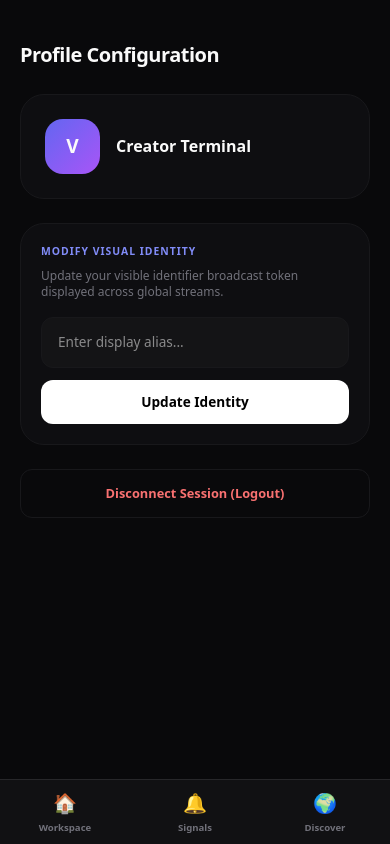
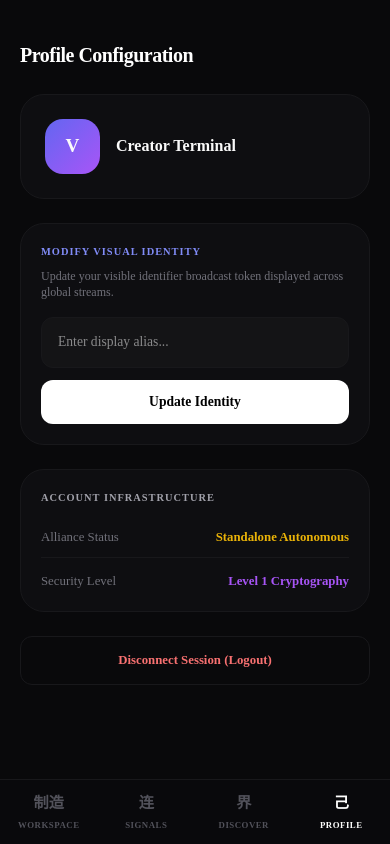
Before and after one commit to lunafromshopifyhelp-source/v26, a Next.js app in the folder client/: page /profile in a window 390 px wide. Built offline with nearby package versions, Linux system fonts and the light colour scheme.

Commit message:
design: deploy finalized four column responsive navigation maps onto settings profiles

```diff
--- a/client/app/profile/page.tsx
+++ b/client/app/profile/page.tsx
@@ -2,7 +2,6 @@
 import React, { useState, useEffect } from 'react';
 import axios from 'axios';
 import { useRouter } from 'next/navigation';
-import BottomNav from '@/components/BottomNav';
 
 interface UserProfile {
   email?: string;
@@ -47,10 +46,13 @@ export default function StandaloneProfilePage() {
   };
 
   return (
-    <div style={{ background: '#09090b', minHeight: '100vh', color: '#fafafa', padding: '40px 20px', paddingBottom: '95px', fontFamily: 'system-ui, sans-serif' }}>
-      <div style={{ maxWidth: '440px', margin: '0 auto', display: 'flex', flexDirection: 'column', gap: '24px' }}>
-        <h2 style={{ fontSize: '1.25rem', fontWeight: '900', letterSpacing: '-0.5px', margin: 0 }}>Profile Configuration</h2>
+    <div className="workspace-main-container">
+      <div className="workspace-scrollable-content">
+        <div style={{ maxWidth: '440px', margin: '0 auto', padding: '40px 20px', display: 'flex', flexDirection: 'column', gap: '24px' }}>
 
+          <h2 style={{ fontSize: '1.25rem', fontWeight: '900', color: '#fff', letterSpacing: '-0.5px', margin: 0 }}>Profile Configuration</h2>
+
+          {/* User Metadata Overview Identity Plaque */}
           <div style={{ background: '#0e0e11', border: '1px solid #18181b', borderRadius: '24px', padding: '24px', display: 'flex', alignItems: 'center', gap: '16px' }}>
             <div style={{ width: '55px', height: '55px', borderRadius: '18px', background: 'linear-gradient(135deg, #6366f1, #a855f7)', display: 'flex', alignItems: 'center', justifyContent: 'center', fontSize: '1.2rem', fontWeight: 'bold' }}>
               {(userProfile?.displayName || userProfile?.email || 'V')[0].toUpperCase()}
@@ -61,6 +63,7 @@ export default function StandaloneProfilePage() {
             </div>
           </div>
 
+          {/* Custom Identity Editing Controls */}
           <div style={{ padding: '20px', background: '#0e0e11', border: '1px solid #18181b', borderRadius: '24px' }}>
             <span className="section-mini-tag" style={{ color: '#818cf8' }}>Modify Visual Identity</span>
             <p style={{ fontSize: '0.75rem', color: '#71717a', margin: '0 0 16px 0', lineHeight: '1.4' }}>Update your visible identifier broadcast token displayed across global streams.</p>
@@ -70,16 +73,65 @@ export default function StandaloneProfilePage() {
             </button>
           </div>
 
+          {/* Structural Account Parameters Matrix */}
+          <div style={{ padding: '20px', background: '#0e0e11', border: '1px solid #18181b', borderRadius: '24px', display: 'flex', flexDirection: 'column', gap: '14px' }}>
+            <span className="section-mini-tag" style={{ color: '#a1a1aa' }}>Account Infrastructure</span>
+
+            <div style={{ display: 'flex', justifyContent: 'space-between', alignItems: 'center', fontSize: '0.8rem', borderBottom: '1px solid #18181b', paddingBottom: '10px' }}>
+              <span style={{ color: '#71717a' }}>Alliance Status</span>
+              <span style={{ fontWeight: '600', color: userProfile?.partnerEmail ? '#22c55e' : '#eab308' }}>
+                {userProfile?.partnerEmail ? 'Bridged Alliance Linked' : 'Standalone Autonomous'}
+              </span>
+            </div>
+
+            <div style={{ display: 'flex', justifyContent: 'space-between', alignItems: 'center', fontSize: '0.8rem' }}>
+              <span style={{ color: '#71717a' }}>Security Level</span>
+              <span style={{ fontWeight: '600', color: '#a855f7' }}>Level {userProfile?.visionRank || 1} Cryptography</span>
+            </div>
+          </div>
+
+          {/* Danger Zone Logout Trigger */}
           <button onClick={handleLogout} className="logout-trigger-btn">Disconnect Session (Logout)</button>
         </div>
+      </div>
 
-      <BottomNav />
+      {/* 📱 FIXED 4-TAB NAVIGATION APP FOOTER BAR */}
+      <footer className="native-app-bottom-bar four-column-grid">
+        <button onClick={() => router.push('/workspace')} className="nav-icon-tab">
+          <span className="tab-emoji">制造</span> <span className="tab-label-text">Workspace</span>
+        </button>
+        <button onClick={() => router.push('/workspace')} className="nav-icon-tab">
+          <span className="tab-emoji">连</span> <span className="tab-label-text">Signals</span>
+        </button>
+        <button onClick={() => router.push('/discover')} className="nav-icon-tab">
+          <span className="tab-emoji">界</span> <span className="tab-label-text">Discover</span>
+        </button>
+        <button onClick={() => router.push('/profile')} className="nav-icon-tab tab-active">
+          <span className="tab-emoji">己</span> <span className="tab-label-text">Profile</span>
+        </button>
+      </footer>
 
       <style jsx global>{`
+        .workspace-main-container { background-color: #09090b; color: #fafafa; height: 100vh; display: flex; flex-direction: column; position: relative; overflow: hidden; }
+        .workspace-scrollable-content { flex: 1; overflow-y: auto; padding-bottom: 95px; }
         .section-mini-tag { font-size: 0.65rem; font-weight: 800; text-transform: uppercase; letter-spacing: 1px; display: block; margin-bottom: 8px; }
-        .premium-text-input { width: 100%; background: #141416; border: 1px solid #18181b; border-radius: 12px; padding: 14px 16px; font-size: 0.85rem; color: #fff; outline: none; box-sizing: border-box; margin-bottom: 12px; }
-        .premium-action-btn { background: #fff; color: #000; font-weight: 700; font-size: 0.85rem; padding: 12px 24px; border: none; border-radius: 12px; cursor: pointer; }
-        .logout-trigger-btn { width: 100%; padding: 14px; background: transparent; border: 1px solid #18181b; color: #f87171; border-radius: 12px; font-weight: 700; font-size: 0.8rem; cursor: pointer; }
+
+        .premium-text-input { width: 100%; background: #141416; border: 1px solid #18181b; border-radius: 12px; padding: 14px 16px; font-size: 0.85rem; color: #fff; outline: none; box-sizing: border-box; margin-bottom: 12px; transition: all 0.2s; }
+        .premium-text-input:focus { border-color: #27272a; background: #18181b; }
+
+        .premium-action-btn { background: #fff; color: #000; font-weight: 700; font-size: 0.85rem; padding: 12px 24px; border: none; border-radius: 12px; cursor: pointer; transition: all 0.2s; }
+        .premium-action-btn:hover { background: #e4e4e7; transform: scale(0.99); }
+        .premium-action-btn:disabled { background: #18181b; color: #52525b; cursor: not-allowed; }
+
+        .logout-trigger-btn { width: 100%; padding: 14px; background: transparent; border: 1px solid #18181b; color: #f87171; border-radius: 12px; font-weight: 700; font-size: 0.8rem; cursor: pointer; transition: all 0.2s; }
+        .logout-trigger-btn:hover { background: rgba(239, 68, 68, 0.02); border-color: #f87171; }
+
+        .native-app-bottom-bar { position: fixed; bottom: 0; left: 0; width: 100%; height: 65px; background: rgba(11, 11, 13, 0.8); backdrop-filter: blur(24px); -webkit-backdrop-filter: blur(24px); border-top: 1px solid #18181b; display: grid; align-items: center; z-index: 1000; }
+        .four-column-grid { grid-template-columns: repeat(4, 1fr) !important; }
+        .nav-icon-tab { background: transparent; border: none; color: #52525b; display: flex; flex-direction: column; align-items: center; gap: 4px; cursor: pointer; height: 100%; justify-content: center; }
+        .tab-emoji { font-size: 0.95rem; font-weight: 800; }
+        .tab-label-text { font-size: 0.55rem; font-weight: 800; text-transform: uppercase; letter-spacing: 0.5px; }
+        .tab-active { color: #fff !important; }
       `}</style>
     </div>
   );
--- a/client/app/workspace/page.tsx
+++ b/client/app/workspace/page.tsx
@@ -357,7 +357,8 @@ export default function WorkspaceMasterConsole() {
       </div>
 
       {/* 📱 NATIVE APP FIXED BLUR BOTTOM NAVIGATION BAR */}
-      <footer className="native-app-bottom-bar">
+      {/* 📱 NATIVE FOUR-COLUMN APP BAR FIXED NAV BLUR FOOTER */}
+      <footer className="native-app-bottom-bar four-column-grid">
         <button onClick={() => setActiveNavTab('workspace')} className={`nav-icon-tab ${activeNavTab === 'workspace' ? 'tab-active' : ''}`}>
           <span className="tab-emoji">制造</span> <span className="tab-label-text">Workspace</span>
         </button>
@@ -365,10 +366,52 @@ export default function WorkspaceMasterConsole() {
           <span className="tab-emoji" style={{ position: 'relative' }}>连 {userProfile?.incomingRequest && <span className="notification-ping-dot" />}</span>
           <span className="tab-label-text">Signals</span>
         </button>
-        <button onClick={() => setActiveNavTab('discover')} className={`nav-icon-tab ${activeNavTab === 'discover' ? 'tab-active' : ''}`}>
+        <button onClick={() => router.push('/discover')} className="nav-icon-tab">
           <span className="tab-emoji">界</span> <span className="tab-label-text">Discover</span>
         </button>
+        <button onClick={() => router.push('/profile')} className="nav-icon-tab">
+          <span className="tab-emoji">己</span> <span className="tab-label-text">Profile</span>
+        </button>
       </footer>
+
+      <style jsx global>{`
+        /* ... keep your existing style definitions ... */
+
+        .native-app-bottom-bar {
+          position: fixed;
+          bottom: 0;
+          left: 0;
+          width: 100%;
+          height: 65px;
+          background: rgba(11, 11, 13, 0.8);
+          backdrop-filter: blur(24px);
+          -webkit-backdrop-filter: blur(24px);
+          border-top: 1px solid #18181b;
+          display: grid;
+          align-items: center;
+          z-index: 1000;
+        }
+        .four-column-grid {
+          grid-template-columns: repeat(4, 1fr) !important;
+        }
+        .nav-icon-tab {
+          background: transparent;
+          border: none;
+          color: #52525b;
+          display: flex;
+          flex-direction: column;
+          align-items: center;
+          gap: 4px;
+          cursor: pointer;
+          height: 100%;
+          justify-content: center;
+          transition: color 0.2s ease;
+        }
+        .tab-emoji { font-size: 0.95rem; font-weight: 800; }
+        .tab-label-text { font-size: 0.55rem; font-weight: 800; text-transform: uppercase; letter-spacing: 0.5px; }
+        .tab-active { color: #fff !important; }
+        .notification-ping-dot { position: absolute; top: 1px; right: -5px; width: 5px; height: 5px; background: #6366f1; border-radius: 50%; box-shadow: 0 0 6px #6366f1; }
+      `}</style>
 
       <style jsx global>{`
         .workspace-main-container { background-color: #09090b; color: #fafafa; height: 100vh; display: flex; flex-direction: column; position: relative; overflow: hidden; }
```
Lines whose indentation alone changed are shown as unchanged.
